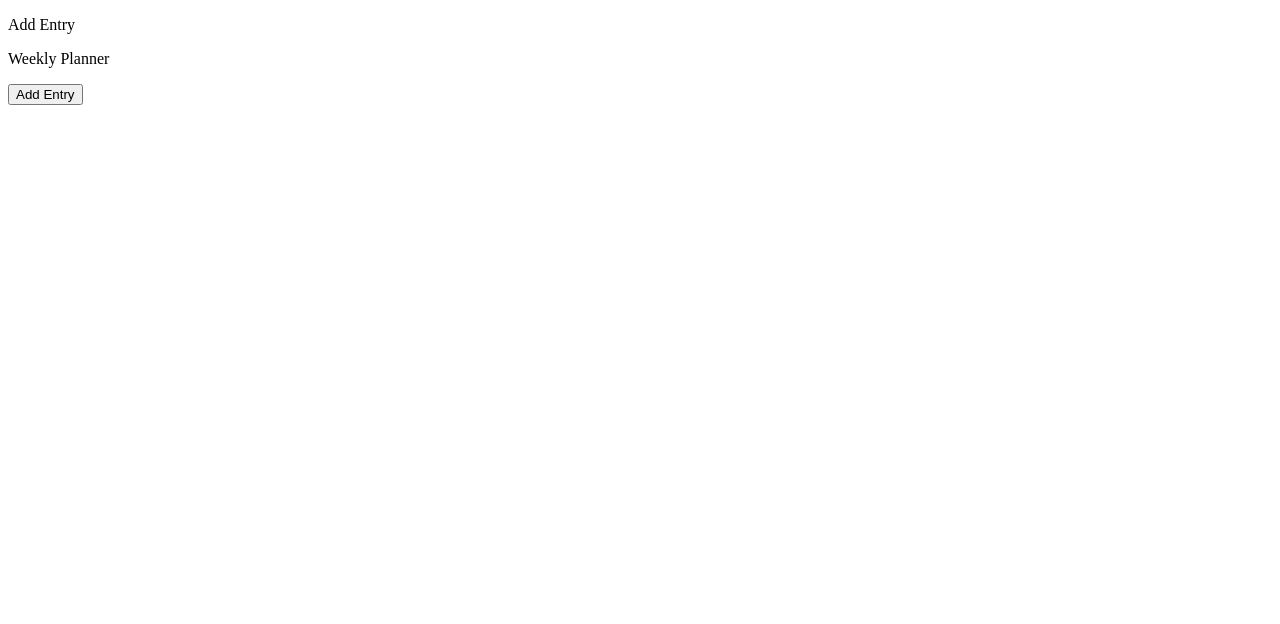
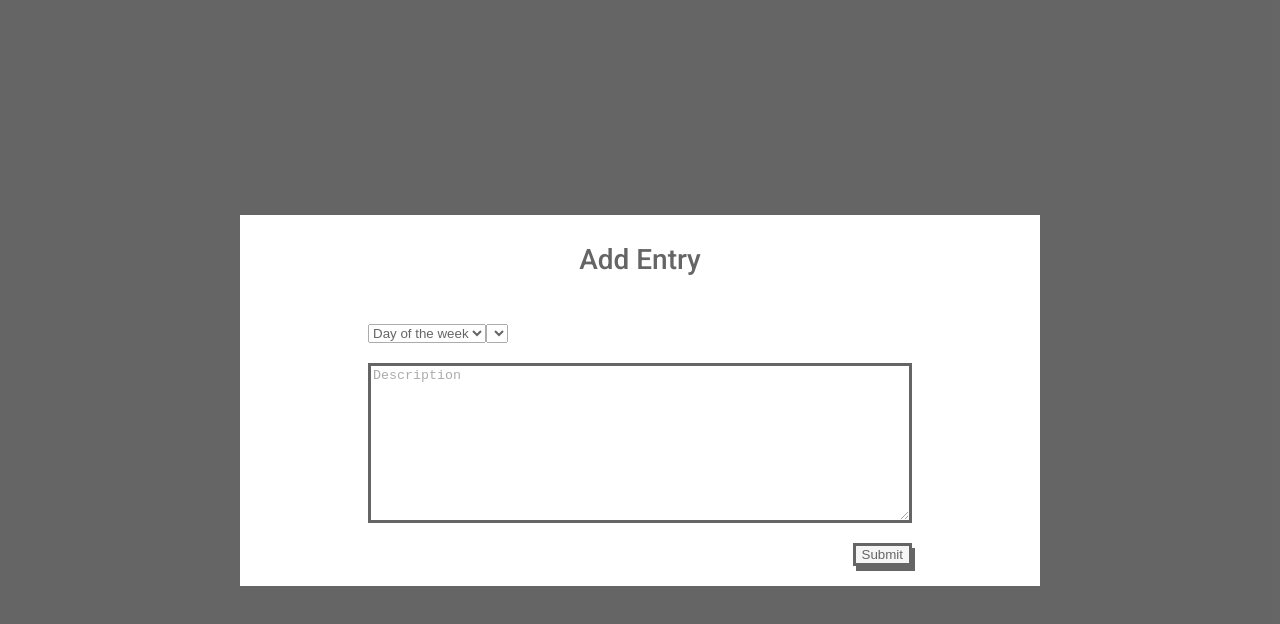
Before and after one commit to GustavoAyala1/week-planner, a plain HTML site: page index.html in a window 1280 px wide. Drawn offline with Linux system fonts and the light colour scheme.

Commit message:
gus's turn

```diff
--- a/index.html
+++ b/index.html
@@ -1,48 +1,78 @@
 <!DOCTYPE html>
 <html lang="en">
   <head>
-  <meta charset="UTF-8">
-  <meta name="viewport" content="width=device-width, initial-scale=1.0">
+    <meta charset="UTF-8" />
+    <meta name="viewport" content="width=device-width, initial-scale=1.0" />
     <title>Week Planner</title>
-  <link rel="stylesheet" href="styles.css">
+    <link rel="preconnect" href="https://fonts.googleapis.com" />
+    <link rel="preconnect" href="https://fonts.gstatic.com" crossorigin />
+    <link
+      href="https://fonts.googleapis.com/css2?family=Roboto:ital,wght@0,100;0,300;0,400;0,500;0,700;0,900;1,100;1,300;1,400;1,500;1,700;1,900&display=swap"
+      rel="stylesheet"
+    />
+    <link rel="stylesheet" href="reset.css" />
+    <link rel="stylesheet" href="layout.css" />
+    <link rel="stylesheet" href="styles.css" />
   </head>
   <body>
     <div class="container">
       <div class="row">
-    <div class="modal-bg hidden">
-      <div class="col-full">
-        <div class="modal-add-entry">
+        <div class="modal-bg">
+          <div class="col-full modal-add-entry">
             <div class="row">
               <div class="col-full">
                 <p class="header">Add Entry</p>
               </div>
             </div>
-          <form action="">
+            <form action="#">
               <div class="row">
-              <div class="col-full">
-                <div class="checklist">
-
+                <div class="col-full checklist">
+                  <select name="days of week" id="select-day">
+                    <option value="Day of the week">Day of the week</option>
+                    <option value="monday">Monday</option>
+                    <option value="tuesday">Tuesday</option>
+                    <option value="wednesday">Wednesday</option>
+                    <option value="thursday">Thursday</option>
+                    <option value="friday">Friday</option>
+                    <option value="saturday">Saturday</option>
+                    <option value="Sunday">Sunday</option>
+                  </select>
+                  <select name="time" id="add-time"></select>
                 </div>
+              </div>
+              <div class="row">
+                <div class="col-full notes">
+                  <textarea
+                    name=""
+                    id=""
+                    cols="30"
+                    rows="10"
+                    placeholder="Description"
+                  ></textarea>
+                </div>
+              </div>
+              <div class="row">
+                <div class="col-full submit">
+                  <button class="submit-button">Submit</button>
                 </div>
               </div>
             </form>
           </div>
         </div>
       </div>
-    </div>
-    <div class="row">
+      <div class="row hidden">
         <div class="col-full">
           <div class="header">
             <p class="header">Weekly Planner</p>
           </div>
         </div>
       </div>
-    <div class="row">
+      <div class="row hidden">
         <div class="col-full">
           <div class="views"></div>
         </div>
       </div>
-    <div class="row">
+      <div class="row hidden">
         <div class="col-full">
           <div class="add-entry">
             <button class="add-entry-button">Add Entry</button>
--- a/layout.css
+++ b/layout.css
@@ -17,6 +17,8 @@
 .col-full,
 .col-half {
   width: 100%;
+  display: flex;
+  justify-content: center;
 }
 
 /* @media screen and (min-width: 768px) {
--- a/styles.css
+++ b/styles.css
@@ -0,0 +1,57 @@
+body {
+  font-family: "Roboto", sans-serif;
+  position: relative;
+  width: 100vw;
+  height: 100vh;
+}
+
+.submit {
+  justify-content: end;
+}
+
+.modal-bg {
+  position: absolute;
+  background-color: black;
+  opacity: 60%;
+  top: 0;
+  left: 0;
+  bottom: 0;
+  right: 0;
+  display: flex;
+  justify-content: center;
+  align-items: center;
+  flex-direction: column;
+}
+
+.modal-add-entry {
+  display: flex;
+  flex-direction: column;
+  background-color: white;
+  width: 800px;
+  padding-left: 10%;
+  padding-right: 10%;
+}
+
+.modal-add-entry .row {
+  margin-bottom: 20px;
+}
+
+.checklist {
+  display: flex;
+  justify-content: flex-start;
+}
+
+.notes textarea {
+  width: 600px;
+  border: 3px solid black;
+}
+
+.header {
+  font-size: 28px;
+  font-weight: 500;
+}
+
+button {
+  border: 3px solid black;
+  box-shadow: 3px 5px 0 black;
+}
```
Lines whose indentation alone changed are shown as unchanged.
